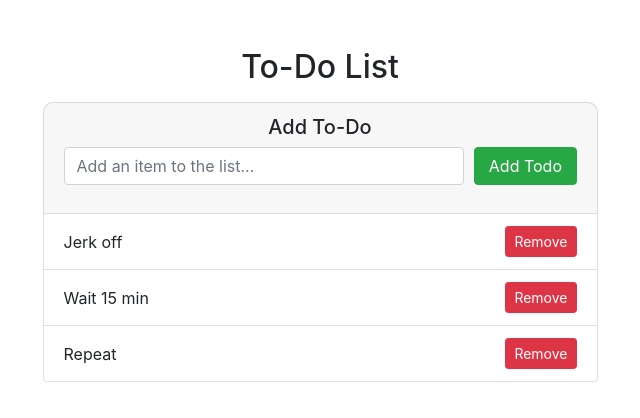
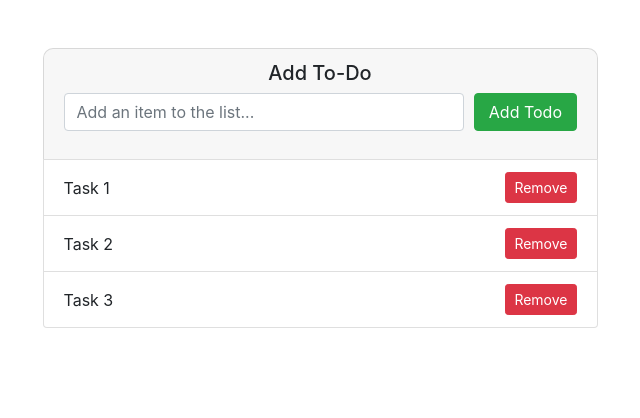
Before and after one commit to jwaltrip/postgres-todo-list, a React (Create React App) app: page / in a window 1280 px wide. Shown: the top 418 px of the page, without its empty margins (320-960 px from the left). Built offline with nearby package versions, Linux system fonts and the light colour scheme.

Commit message:
split into components

```diff
--- a/src/App.js
+++ b/src/App.js
@@ -6,8 +6,7 @@ class App extends Component {
   render() {
     return (
       <div className="App mt-5">
-        <h2 className="mb-3">To-Do List</h2>
-        <TodoList/>
+        <TodoList />
       </div>
     );
   }
--- /dev/null
+++ b/src/components/TodoList/TodoHeaderForm.js
@@ -0,0 +1,26 @@
+import React from "react";
+import {
+  ListGroupItem,
+  Button,
+  Form,
+  FormGroup,
+  Input
+} from "reactstrap";
+
+const TodoHeaderForm = (props) => {
+  return (
+    <ListGroupItem className="todo-form-header">
+      <Form>
+        <FormGroup>
+          <h5 className="text-center">Add To-Do</h5>
+          <div className="add-todo-form">
+            <Input type="text" name="text" id="addTodo" placeholder="Add an item to the list..." />
+            <Button color="success">Add Todo</Button>
+          </div>
+        </FormGroup>
+      </Form>
+    </ListGroupItem>
+  );
+};
+
+export default TodoHeaderForm;
--- /dev/null
+++ b/src/components/TodoList/TodoItem.js
@@ -0,0 +1,22 @@
+import React from "react";
+import {
+  ListGroupItem,
+  Button,
+} from "reactstrap";
+
+const TodoItem = ({ taskName }) => {
+  return (
+    <ListGroupItem>
+      <div className="d-flex flex-row align-items-center">
+        <div className="todo-text">{taskName}</div>
+        <div className="todo-remove-btn">
+          <Button color="danger" size="sm">
+            Remove
+          </Button>
+        </div>
+      </div>
+    </ListGroupItem>
+  );
+};
+
+export default TodoItem;
--- a/src/components/TodoList/TodoList.js
+++ b/src/components/TodoList/TodoList.js
@@ -2,67 +2,41 @@ import React, { Component } from "react";
 import {
   Container,
   ListGroup,
-  ListGroupItem,
-  Button,
-  Form,
-  FormGroup,
-  Label,
-  Input
 } from "reactstrap";
+import TodoItem from './TodoItem';
+import TodoHeaderForm from "./TodoHeaderForm";
 
 class TodoList extends Component {
-  state = {};
+  state = {
+    todos: [
+      {
+        id: 1,
+        taskName: "Task 1"
+      },
+      {
+        id: 2,
+        taskName: "Task 2"
+      },
+      {
+        id: 3,
+        taskName: "Task 3"
+      },
+    ]
+  };
 
   render() {
+    const { todos } = this.state;
+
     return (
       <div>
         <Container>
           <div className="d-flex justify-content-center">
             <ListGroup className="text-left w-50">
-              <ListGroupItem className="todo-form-header">
-                <Form>
-                  <FormGroup>
-                    <h5 className="text-center">Add To-Do</h5>
-                    <div className="add-todo-form">
-                      <Input type="text" name="text" id="addTodo" placeholder="Add an item to the list..." />
-                      <Button color="success">Add Todo</Button>
-                    </div>
-                  </FormGroup>
-                </Form>
-              </ListGroupItem>
+              <TodoHeaderForm />
 
-              <ListGroupItem>
-                <div className="d-flex flex-row align-items-center">
-                  <div className="todo-text">Jerk off</div>
-                  <div className="todo-remove-btn">
-                    <Button color="danger" size="sm">
-                      Remove
-                    </Button>
-                  </div>
-                </div>
-              </ListGroupItem>
-
-              <ListGroupItem>
-                <div className="d-flex flex-row align-items-center">
-                  <div className="todo-text">Wait 15 min</div>
-                  <div className="todo-remove-btn">
-                    <Button color="danger" size="sm">
-                      Remove
-                    </Button>
-                  </div>
-                </div>
-              </ListGroupItem>
-
-              <ListGroupItem>
-                <div className="d-flex flex-row align-items-center">
-                  <div className="todo-text">Repeat</div>
-                  <div className="todo-remove-btn">
-                    <Button color="danger" size="sm">
-                      Remove
-                    </Button>
-                  </div>
-                </div>
-              </ListGroupItem>
+              {todos && todos.map((todo, idx) => {
+                return <TodoItem key={idx} taskName={todo.taskName} />
+              })}
             </ListGroup>
           </div>
         </Container>
```
